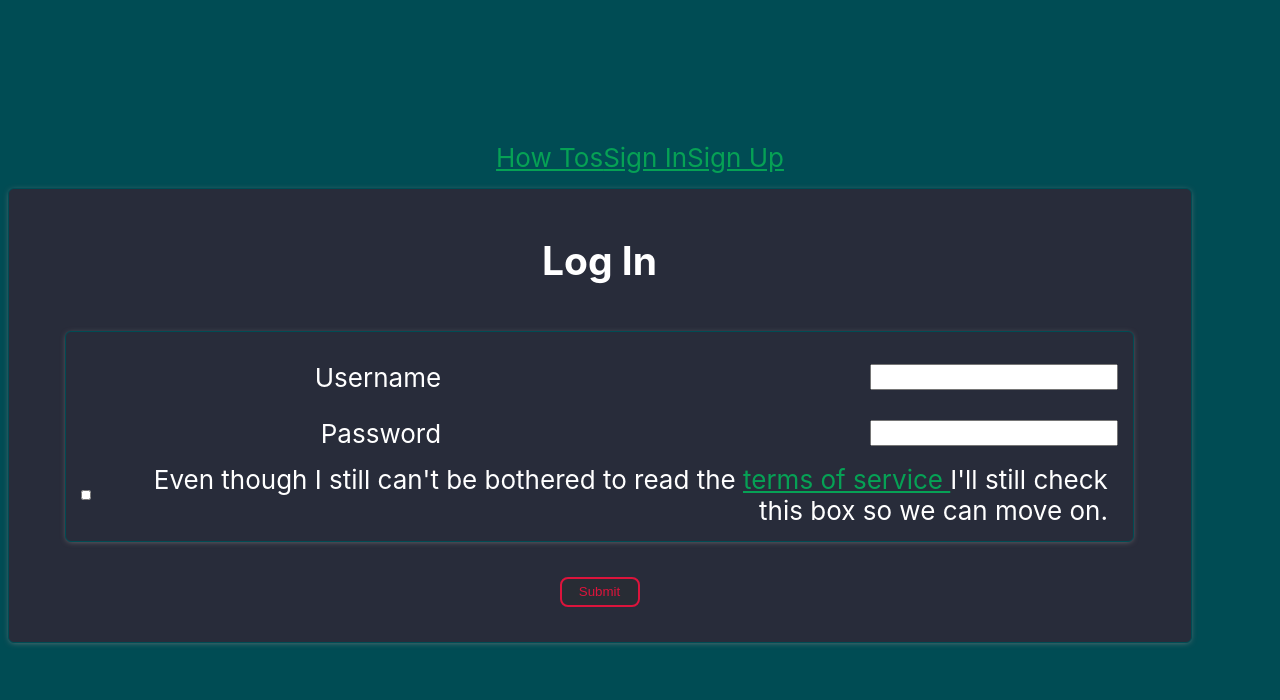
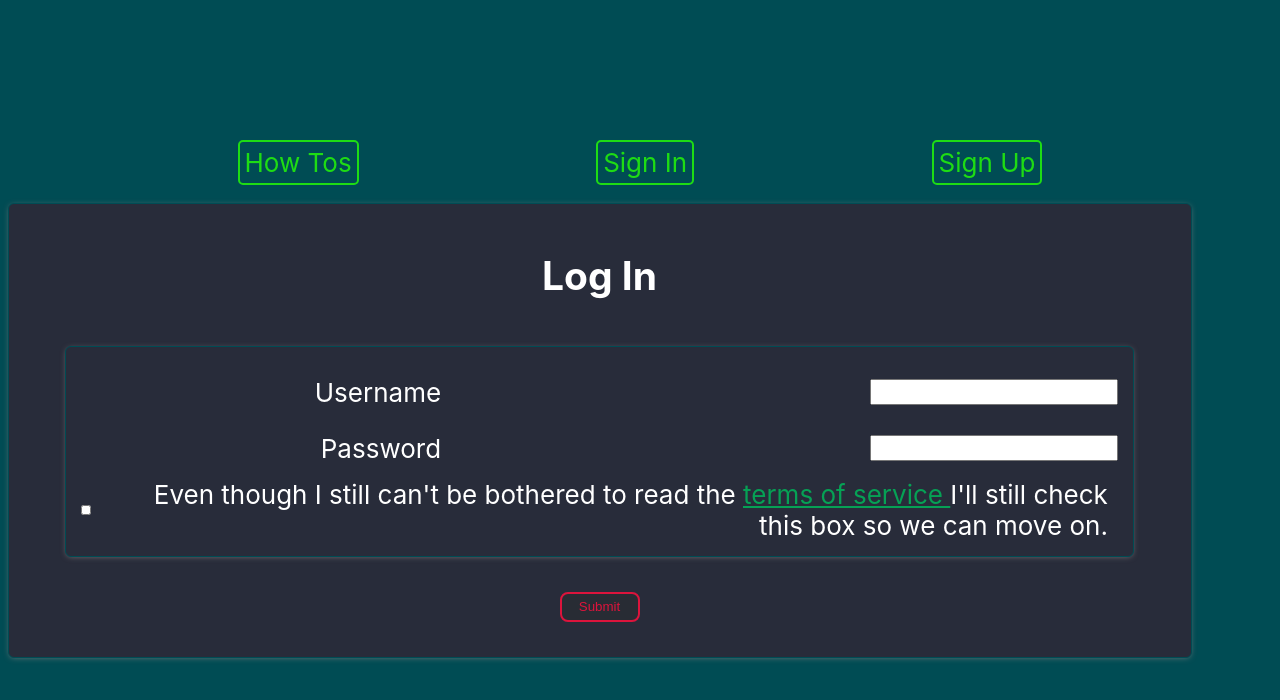
Before and after one commit to Build-Week-How-To-Nov-2020/front-end, a React (Create React App) app in the folder how-to/: page / in a window 1280 px wide. Shown: the top 700 px of the page. Built offline with nearby package versions, Linux system fonts and the light colour scheme.

Commit message:
fix more linting errors and get axios users calls working

```diff
--- a/how-to/package.json
+++ b/how-to/package.json
@@ -9,12 +9,13 @@
     "axios": "^0.21.0",
     "react": "^17.0.1",
     "react-dom": "^17.0.1",
+    "react-hook-form": "^6.11.0",
     "react-redux": "^7.2.2",
     "react-router-dom": "^5.2.0",
+    "react-scripts": "4.0.0",
     "redux": "^4.0.5",
     "redux-thunk": "^2.3.0",
-    "react-hook-form": "^6.11.0",
-    "react-scripts": "4.0.0",
+    "uuid": "^8.3.1",
     "web-vitals": "^0.2.4",
     "yup": "^0.29.3"
   },
--- a/how-to/src/App.css
+++ b/how-to/src/App.css
@@ -116,3 +116,18 @@ button:disabled {
     border: 2px solid crimson;
     cursor: not-allowed;
 }
+
+.nav-links {
+    padding: 2rem 0 1rem;
+    width: 100vw;
+    display: flex;
+    justify-content: space-evenly;
+}
+
+.nav-links a{
+    padding: 0.5rem;
+    text-decoration: none;
+    color: rgb(30, 220, 20);
+    border: 2px solid rgb(30, 220, 20);
+    border-radius: 5px;
+}
--- a/how-to/src/Nav.js
+++ b/how-to/src/Nav.js
@@ -1,13 +1,14 @@
 import React from 'react'
 import { Link } from 'react-router-dom'
+import './App.css'
 
 export default function Nav() {
     return (
         <nav>
             <div className="nav-links">
-                <Link to="/howtos">How Tos</Link>
-                <Link to="/signin">Sign In</Link>
-                <Link to="/signup">Sign Up</Link>
+                <div><Link to="/howtos">How Tos</Link></div>
+                <div><Link to="/signin">Sign In</Link></div>
+                <div><Link to="/signup">Sign Up</Link></div>
             </div>
         </nav>
     )
--- a/how-to/src/SignInForm.js
+++ b/how-to/src/SignInForm.js
@@ -21,7 +21,7 @@ return (
         <h2>Log In</h2>
         <div className='input container'>
             <div className='inputRow'>
-                <label for='username'>Username</label>
+                <label htmlFor='username'>Username</label>
                 <input
                     value={values.username}
                     onChange={onChange}
@@ -30,7 +30,7 @@ return (
                 />
             </div>
             <div className='inputRow'>
-                <label for='password'>
+                <label htmlFor='password'>
                     Password
                 </label>
                 <input
@@ -50,7 +50,7 @@ return (
                 checked={values.signinTos}
                 onChange={onChange}
             />
-        <label for='signinTos'>
+        <label htmlFor='signinTos'>
             Even though I still can't be bothered to read the  <a href='./home'> terms of service </a> I'll still check this box so we can move on.
         </label>
         </div>
--- a/how-to/src/Signup.js
+++ b/how-to/src/Signup.js
@@ -5,6 +5,7 @@ import User from './User'
 import axios from "axios"
 import * as yup from "yup"
 import schema from './signupSchema'
+import { v4 as uuid } from 'uuid';
 
 const initialFormValues = {
     name: '',
@@ -23,39 +24,40 @@ const initialFormErrors = {
     account: '',
     tos: '\n',
 }
-const initialUsers = [{}]
 const initialDisabled = true
 
 function App() {
 
-    const [users, setUsers] = useState(initialUsers)
+    const [users, setUsers] = useState([])
     const [formValues, setFormValues] = useState(initialFormValues)
     const [formErrors, setFormErrors] = useState(initialFormErrors)
     const [disabled, setDisabled] = useState(initialDisabled)
 
     useEffect(() => {  // eslint-disable-next-line
-        var getUsers = () => {
+        const getUsers = () => {
             axios
                 .get(`https://how-to-nov-2020.herokuapp.com/user`)
                 .then((res) => {
                     console.log('res: ', res)
-                    debugger
                     setUsers(res.data)
                 })
                 .catch((err) => {
+                    console.log(err)
                     alert("Something ain't right here in the get")
                     debugger
                 })
+
         }
+        if (!users.length > 0) {getUsers()}
+    }, [users]);
 
-
-    }, [users])
         const postNewUser = (newUser) => {
             axios
                 .post("https://how-to-nov-2020.herokuapp.com/user/signup", newUser)
                 .then((res) => {
                     setUsers([res.data, ...users])
                     setFormValues(initialFormValues)
+
                 })
                 .catch((err) => {
                     alert("Something ain't right here in the post")
@@ -116,7 +118,7 @@ function App() {
             />
             {users.map((user) => {
 
-                return <User key={user.id + Math.random() * 100} details={user} />
+                return <User key={uuid()} details={user} />
             })}
         </div>
     )
--- a/how-to/src/SignupForm.js
+++ b/how-to/src/SignupForm.js
@@ -19,7 +19,7 @@ function Form(props){
             <h2>Add New User</h2>
             <div className='input container'>
                 <div className='inputRow'>
-                    <label for='username'>Username</label>
+                    <label htmlFor='username'>Username</label>
                     <input
                         value={values.username}
                         onChange={onChange}
@@ -28,7 +28,7 @@ function Form(props){
                     />
                 </div>
                 <div className='inputRow'>
-                    <label for='email'>
+                    <label htmlFor='email'>
                         E-mail
                     </label>
                     <input
@@ -39,7 +39,7 @@ function Form(props){
                     />
                 </div>
             <div className='inputRow'>
-                <label for='password'>
+                <label htmlFor='password'>
                     Password
                 </label>
                 <input
@@ -50,7 +50,7 @@ function Form(props){
                 />
             </div>
             <div className='inputRow'>
-                <label for='passwordConfirmation'>
+                <label htmlFor='passwordConfirmation'>
                     Password Confirmation
                 </label>
                 <input
@@ -61,7 +61,7 @@ function Form(props){
                 />
                 </div>
                 <div className='inputRow'>
-                    <label for='position'>
+                    <label htmlFor='position'>
                         Account Type
                     </label>
 
@@ -81,7 +81,7 @@ function Form(props){
                     checked={values.tos}
                     onChange={onChange}
                 />
-            <label for='tosv'>    {/* eslint-disable-next-line  */}
+            <label htmlFor='tosv'>    {/* eslint-disable-next-line  */}
                 I agree to the <a href='#'> terms of service </a> even though I haven't read them
             </label>
             </div>
--- a/how-to/src/User.js
+++ b/how-to/src/User.js
@@ -4,7 +4,7 @@ export default function User({ details }) {
     if (!details){return <h3>Working of your request...</h3>}
     return (
         <div className='user container'>
-        <h2>{details.usernamename}</h2>
+        <h2>{details.username}</h2>
 
         </div>
 
```
Also changed, not shown: 1 other file (tests, documents, lock files or other folders).
